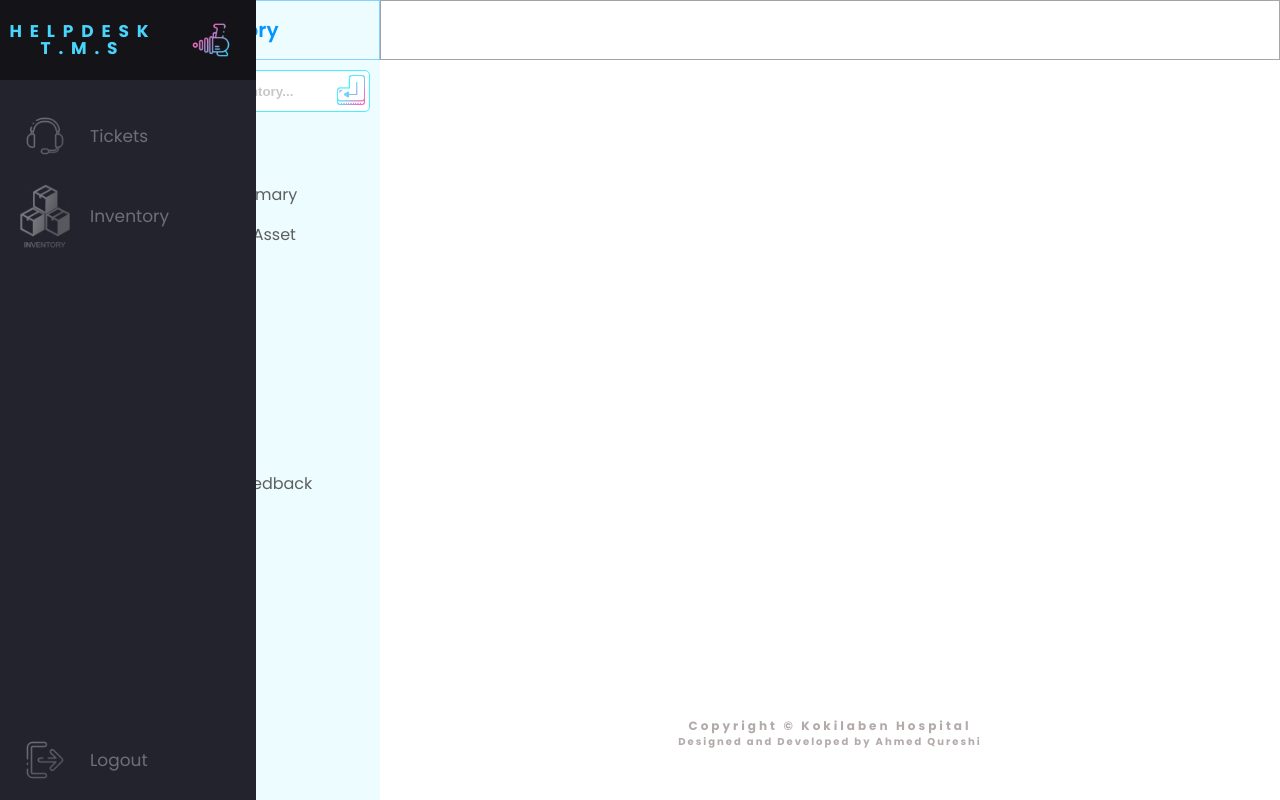
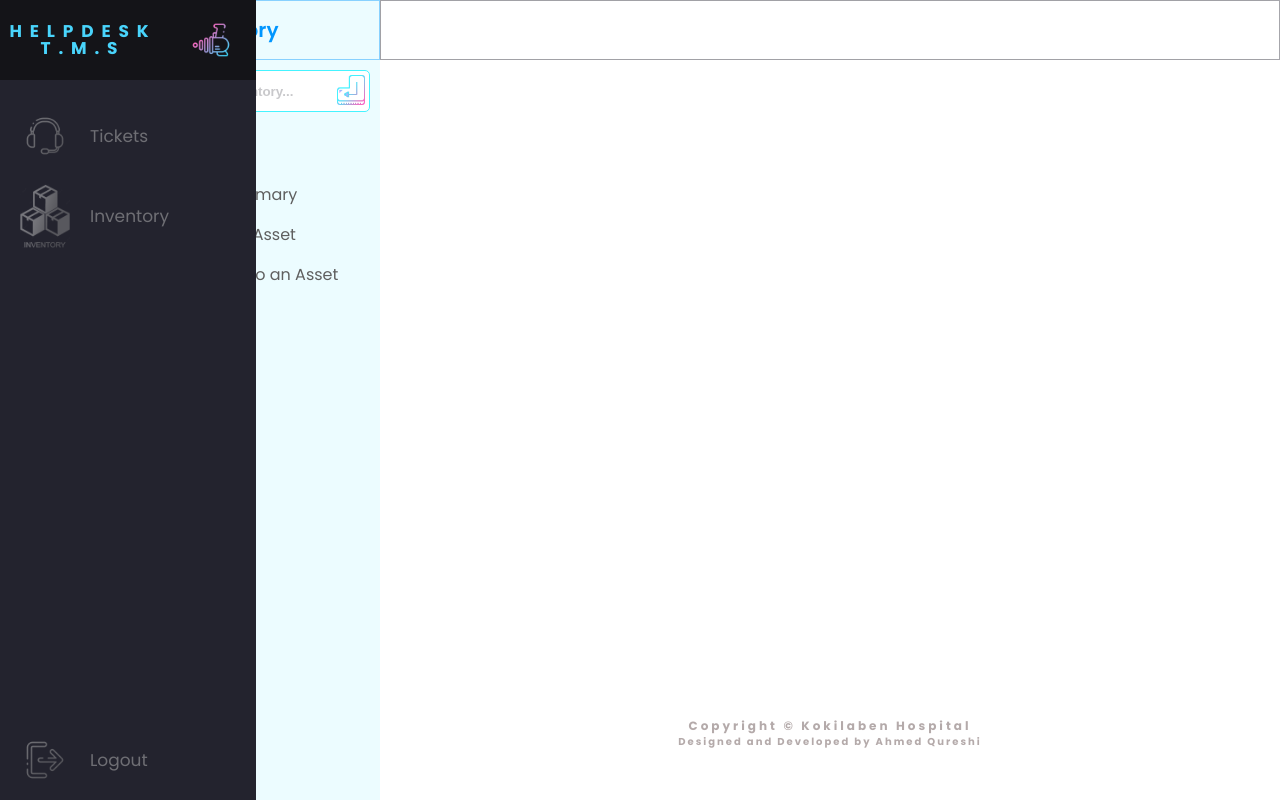
Before and after one commit to ahmedther/HelpDesk_and_Inventory_Management_System, a Django app: template HTMS_Website/HTMS_App/templates/HTMS_App/inventory.html in a window 1280 px wide. Run offline with Django 4.2, Linux system fonts and the light colour scheme; the template is opened without the code that fills it, so the values that code supplies are empty; data comes from the database, SQL or seed files in the repository; parts of the project's set-up code (start-up, migrations or seed data) failed here and were passed over.

Commit message:
create new inventory added

```diff
--- a/HTMS_Website/HTMS_App/templates/HTMS_App/inventory.html
+++ b/HTMS_Website/HTMS_App/templates/HTMS_App/inventory.html
@@ -3,6 +3,9 @@
 {% block content %}
 
 {% load static %}
+
+
+
 
 <link rel='stylesheet' href={% static 'HTMS_App/inventory.css' %}>
 
@@ -45,7 +48,7 @@
           </form>
 
           <ul class='ticket-link-container'>
-            <li class='ticket-heading'><span>Assets</span></li>
+            <li class='ticket-heading'><span>Assets Functions</span></li>
 
             <li class="ticket-links-listing
             {% if link_active_status_all_assests%}
@@ -54,93 +57,42 @@
             >
               <img src="{% static 'HTMS_App/inventory_all_logo.png' %}" alt="All Assest logo">
               <a class='ticket-links' href={% url 'inventory' %}>
-                <span>All Assest Summary</span>
+                <span>All Assets Summary</span>
               </a>
             </li>
 
-            <li class="ticket-links-listing
-            {% if link_active_status_create_new_asset %}
-            {{  link_active_status_create_new_asset }}
-            {% endif %}"
-            >
+            <li class="ticket-links-listing">
               <img src="{% static 'HTMS_App/new_assest_logo.png' %}" alt="New Assest logo">
               <a class='ticket-links' href="{% url 'new_assets' %}?arg=asset_creation">
                 <span>Create A New Asset</span>
               </a>
             </li>
 
+            <li class="ticket-links-listing" >
+              <img src="{% static 'HTMS_App/new_assest_logo.png' %}" alt="New Assest logo">
+              <a class='ticket-links' href="{% url 'new_assets' %}?arg=quantity_addition">
+                <span>Add Quantity to an Asset</span>
+              </a>
+            </li>
 
 
 
 
-            <li class='ticket-heading'><span>STATUSES</span></li>
-
+            {% if all_assets %}
+            <li class='ticket-heading'><span>All Assets</span></li>
+            {% for asset in all_assets %}
             <li class="ticket-links-listing
-            {% if link_active_status_open %}
-            {{  link_active_status_open }}
+            {% if link_active_status %}
+            {{  link_active_status }}
             {% endif %}
             ">
-              <img src="{% static 'HTMS_App/open_icon1.png' %}" alt="Open Sign icon logo">
-              <a class='ticket-links' href="?open=True">
-                <span>Open</span>
+              <img src="{% static 'HTMS_App/asset' %}{{random_number}}.png" alt="Open Sign icon logo">
+              <a class='ticket-links' href="?asset_id={{asset.id}}">
+                <span>{{asset.asset_name|title}}</span>
               </a>
             </li>
-
-            <li class="ticket-links-listing
-            {% if link_active_status_assigned %}
-            {{  link_active_status_assigned }}
+            {% endfor %}
             {% endif %}
-            ">
-              <img src="{% static 'HTMS_App/assigned_icon.png' %}" alt="Assigned icon logo">
-              <a class='ticket-links' href="?assigned=true">
-                <span>Assigned</span>
-              </a>
-            </li>
-
-
-            <li class="ticket-links-listing
-            {% if link_active_status_closed %}
-            {{  link_active_status_closed }}
-            {% endif %}
-            ">
-              <img src="{% static 'HTMS_App/close_icon.png' %}" alt="Closed icon logo">
-              <a class='ticket-links' href="?closed=true">
-                <span>Closed</span>
-              </a>
-            </li>
-
-            <li class="ticket-links-listing
-            {% if link_active_status_on_hold %}
-            {{  link_active_status_on_hold }}
-            {% endif %}
-            ">
-              <img src="{% static 'HTMS_App/on_hold_icon.png' %}" alt="Hold Sign icon logo">
-              <a class='ticket-links' href="?on_hold=true">
-                <span>On hold</span>
-              </a>
-            </li>
-
-            <li class="ticket-links-listing
-            {% if link_active_status_wait_for_fback %}
-            {{  link_active_status_wait_for_fback }}
-            {% endif %}
-            ">
-              <img src="{% static 'HTMS_App/wating_icon.png' %}" alt="Waiting For Feedback icon logo">
-              <a class='ticket-links' href="?wait_for_fback=true">
-                <span>Waiting For Feedback</span>
-              </a>
-            </li>
-
-            <li class="ticket-links-listing
-            {% if link_active_status_resolved %}
-            {{  link_active_status_resolved }}
-            {% endif %}
-            ">
-              <img src="{% static 'HTMS_App/solved_icon.png' %}" alt="Resolved Sign icon logo">
-              <a class='ticket-links' href="?resolved=true">
-                <span>Resolved</span>
-              </a>
-            </li>
 
           </ul>
 
```
Also changed, not shown: HTMS_Website/HTMS_App/support.py (+14 -0 lines), HTMS_Website/HTMS_App/views.py (+2 -5 lines), HTMS_Website/HTMS_App/static/HTMS_App/asset1.png (added), HTMS_Website/HTMS_App/static/HTMS_App/asset10.png (added), HTMS_Website/HTMS_App/static/HTMS_App/asset11.png (added), HTMS_Website/HTMS_App/static/HTMS_App/asset12.png (added), HTMS_Website/HTMS_App/static/HTMS_App/asset13.png (added), HTMS_Website/HTMS_App/static/HTMS_App/asset14.png (added), HTMS_Website/HTMS_App/static/HTMS_App/asset15.png (added), HTMS_Website/HTMS_App/static/HTMS_App/asset2.png (added), HTMS_Website/HTMS_App/static/HTMS_App/asset3.png (added), HTMS_Website/HTMS_App/static/HTMS_App/asset4.png (added), HTMS_Website/HTMS_App/static/HTMS_App/asset5.png (added), HTMS_Website/HTMS_App/static/HTMS_App/asset6.png (added), 4 more files.
